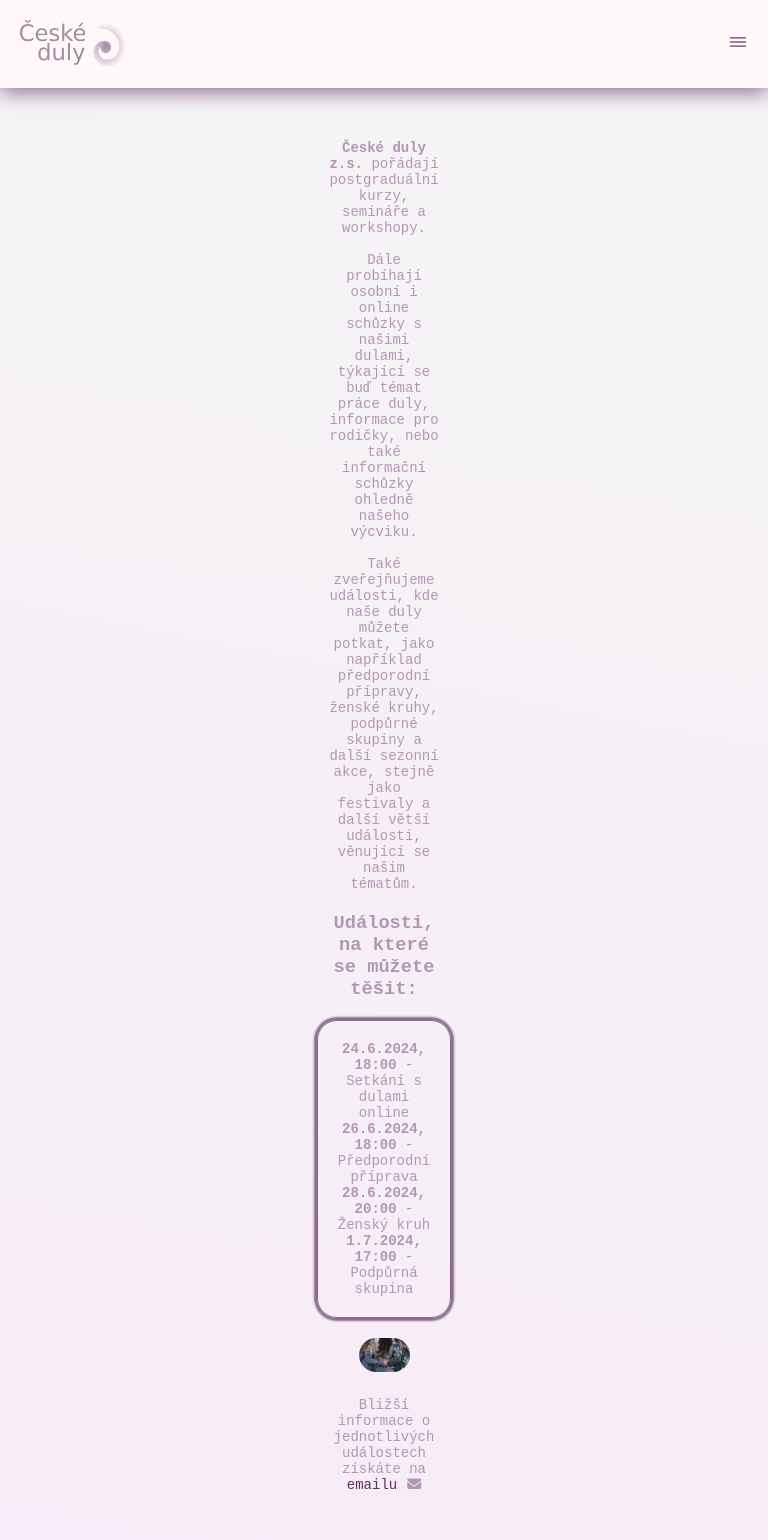
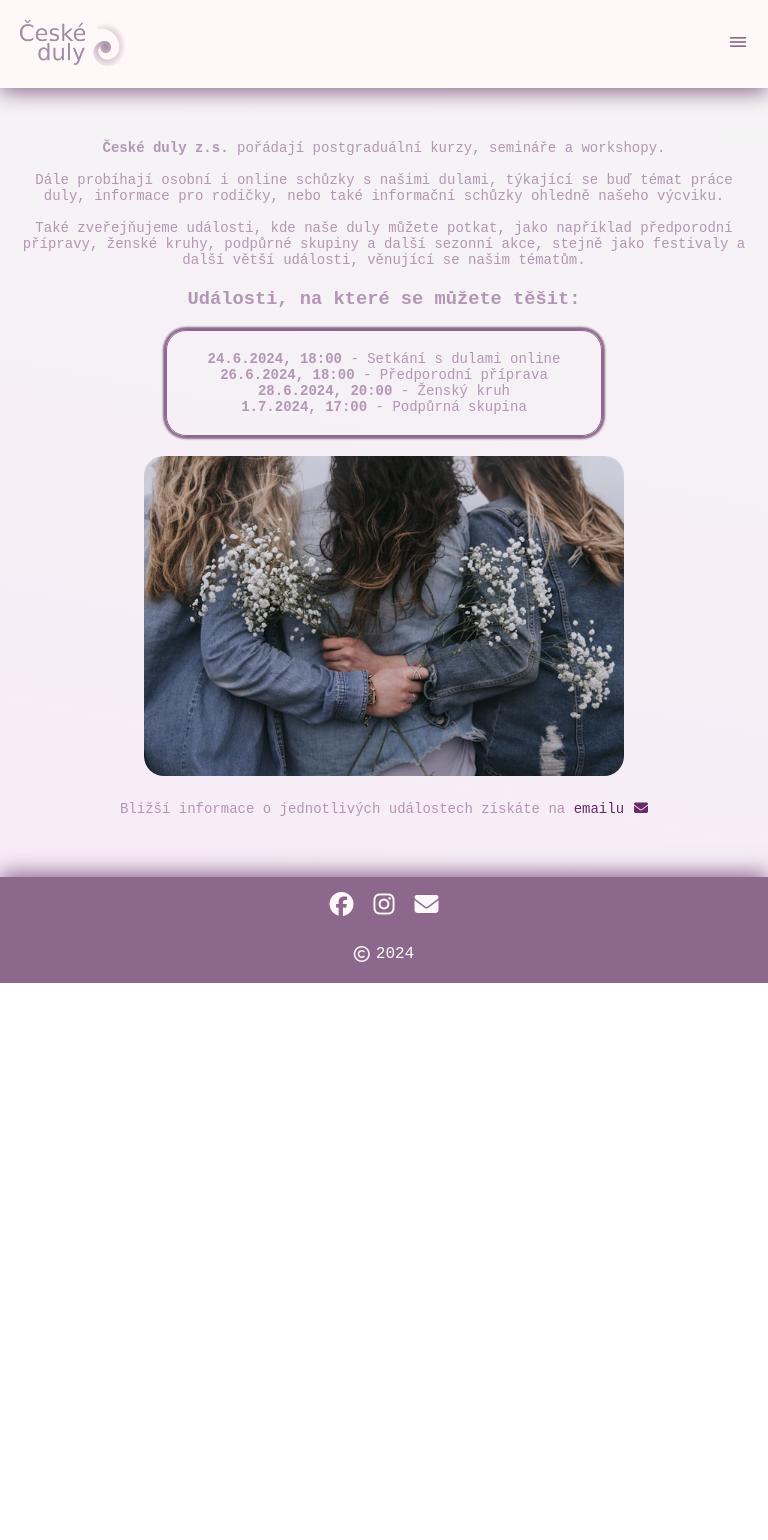
Before and after one commit to CreativeOxana/mojedula, a React (Vite) app: page /events in a window 768 px wide. Shown: the top 1540 px of the page. After the commit the page ends 983 px from the top, so only its background shows below. Built offline with nearby package versions, Linux system fonts and the light colour scheme; a web font is replaced by a local one.

Commit message:
Final commit

```diff
--- a/src/pages/Events/style.css
+++ b/src/pages/Events/style.css
@@ -1,5 +1,4 @@
 .container.events {
-  /* margin: 150px 30px 30px 30px; */
   text-align: center;
   padding-left: 50px;
   padding-right: 50px;
@@ -23,6 +22,10 @@
   margin-top: 20px;
 }
 
+.container.events i {
+  color: var(--dark-color);
+}
+
 .event-dates {
   border: 1px solid var(--brand-color);
   box-shadow: 0 0 2px 3px var(--brand-color);
@@ -32,6 +35,16 @@
   margin: 0 auto;
   text-align: center;
 
+}
+
+@media screen and (max-width: 1200px) {
+  .container.events {
+    padding-left: 0;
+    padding-right: 0;
+    margin-left: 20px;
+    margin-right: 20px;
+    margin-bottom: 40px;
+  }
 }
 
 @media screen and (min-width: 320px) and (max-width: 768px) {
--- a/src/pages/components/App/index.jsx
+++ b/src/pages/components/App/index.jsx
@@ -9,7 +9,6 @@ export const App = () => {
     <div className="app-box">
       <Header />
       <Outlet />
-
       <Footer />
     </div>
   );
--- a/src/pages/components/DulaList/DulaList.jsx
+++ b/src/pages/components/DulaList/DulaList.jsx
@@ -1,15 +1,6 @@
-import duly from '../../../../api/duly.json';
-import Modal from '../Modal';
-import { useState } from 'react';
 import './style.css';
 
 export default function ({ region }) {
-  const [showModal, setShowModal] = useState(false);
-
-  const handleToggleModal = () => {
-    setShowModal(!showModal);
-  };
-
   const dulas = [
     {
       id: 1,
@@ -146,12 +137,11 @@ export default function ({ region }) {
     <>
       <ul className="container dula box">
         {currentDulas.map((cd, id) => (
-          <li key={id} onClick={handleToggleModal}>
+          <li key={id}>
             {cd.name}, {cd.accretitaion}, jazyky: {cd.language}
           </li>
         ))}
       </ul>
-      {showModal && <Modal />}
     </>
   );
 }
--- a/src/pages/components/DulaList/style.css
+++ b/src/pages/components/DulaList/style.css
@@ -26,35 +26,34 @@
 
 }
 
-@media screen and (min-width: 391px) and (max-width: 559px) {
+@media screen and (min-width: 391px) and (max-width: 469px) {
   svg {
-    transform: scale(0.6);
+    transform: scale(0.63);
+  }
+
+}
+
+@media screen and (min-width: 470px) and (max-width: 559px) {
+  svg {
+    transform: scale(0.7);
   }
 
 }
 
 @media screen and (min-width: 560px) and (max-width: 629px) {
   svg {
-    transform: scale(0.7);
+    transform: scale(0.8);
   }
 
 
 }
 
-@media screen and (min-width: 630px) and (max-width: px) {
-  svg {
-    transform: scale(0.8);
-  }
-
-}
-
-@media screen and (min-width: 630px) and (max-width: px) {
+@media screen and (min-width: 630px) and (max-width: 800px) {
   svg {
     transform: scale(0.9);
   }
 
 }
-
 
 
 @media screen and (max-width: 629px) {
--- a/src/pages/components/Map/Map.jsx
+++ b/src/pages/components/Map/Map.jsx
@@ -12,7 +12,7 @@ export default function ({ sendDataToParent }) {
   };
 
   return (
-    <div className="container">
+    <div className="container map">
       <svg
         id="czMap"
         xmlns:svg="http://www.w3.org/2000/svg"
--- a/src/pages/components/Map/style.css
+++ b/src/pages/components/Map/style.css
@@ -13,3 +13,12 @@
 #czMap path:hover {
   fill-opacity: 80%;
 }
+
+@media screen and (max-width: 1200px) {
+  .container.map {
+    margin-left: 20px;
+    margin-right: 20px;
+    margin-bottom: 20px;
+    padding-bottom: 10px;
+  }
+}
--- a/src/pages/components/Modal/index.jsx
+++ /dev/null
@@ -1,7 +0,0 @@
-import React from 'react';
-
-export default class Modal extends React.Component {
-  render() {
-    return <div>Hello Modal</div>;
-  }
-}
```
